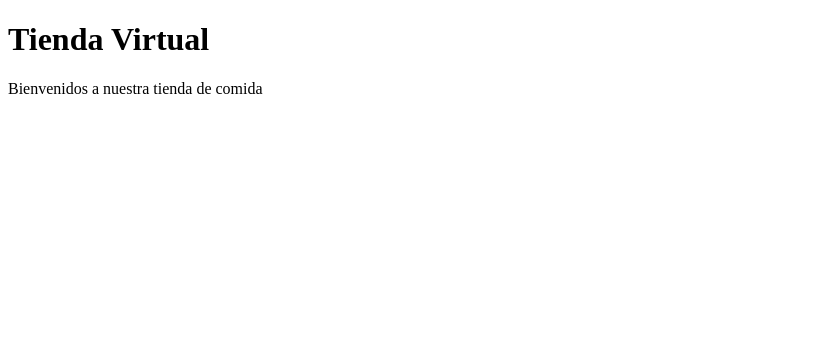
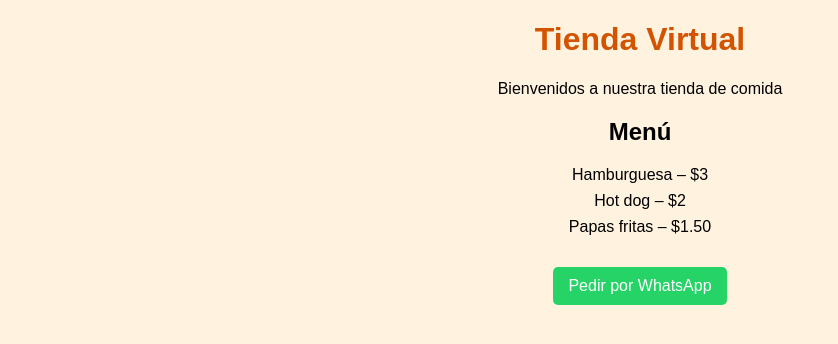
Before and after one commit to Igconoddd/SERVIENCE, a plain HTML site: page index.html in a window 1280 px wide. Shown: the whole page, without its empty margins (0-838 px from the left). Drawn offline with Linux system fonts and the light colour scheme.

Commit message:
Update index.html

```diff
--- a/index.html
+++ b/index.html
@@ -3,9 +3,42 @@
 <head>
     <meta charset="UTF-8">
     <title>Tienda Virtual</title>
+    <style>
+        body {
+            font-family: Arial, sans-serif;
+            background-color: #fff3e0;
+            text-align: center;
+        }
+        h1 {
+            color: #d35400;
+        }
+        ul {
+            list-style: none;
+            padding: 0;
+        }
+        li {
+            margin: 8px 0;
+        }
+        a {
+            display: inline-block;
+            margin-top: 15px;
+            padding: 10px 15px;
+            background-color: #25D366;
+            color: white;
+            text-decoration: none;
+            border-radius: 5px;
+        }
+    </style>
 </head>
 <body>
     <h1>Tienda Virtual</h1>
     <p>Bienvenidos a nuestra tienda de comida</p>
+    <h2>Menú</h2>
+    <ul>
+        <li>Hamburguesa – $3</li>
+        <li>Hot dog – $2</li>
+        <li>Papas fritas – $1.50</li>
+    </ul>
+    <a href="https://wa.me/593999999999" target="_blank">Pedir por WhatsApp</a>
 </body>
 </html>
```
